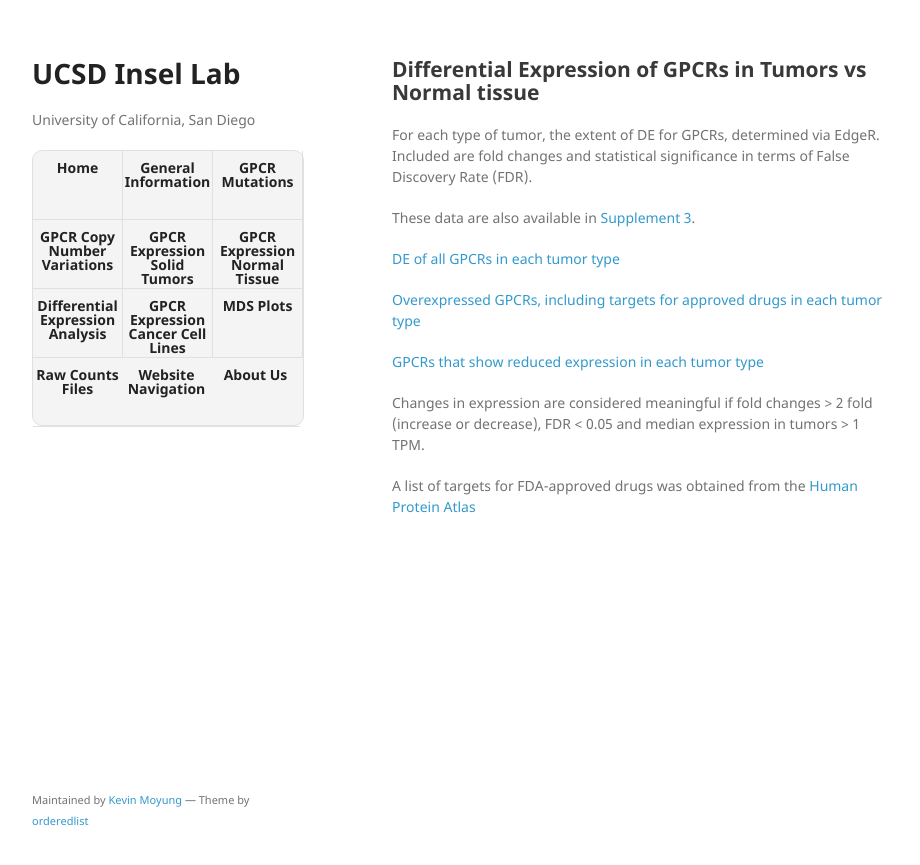
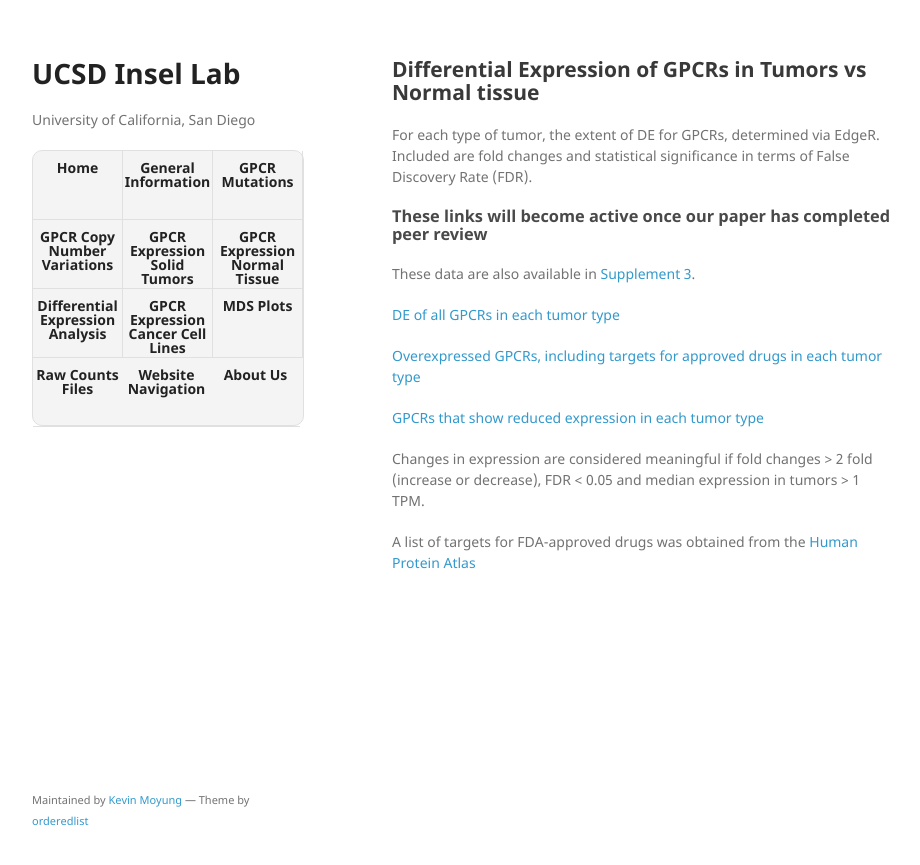
Before and after one commit to insellab/insellab.github.io, a Jekyll site: the page built from gpcr_DE.md, in a window 1280 px wide. Shown: the top 865 px of the page, without its empty margins (178-1098 px from the left). Built offline with Jekyll 4.4.1, drawn with Linux system fonts in a browser that asks for light colours; our own code applies the rules of GitHub Pages for plain Markdown files.

Commit message:
Update gpcr_DE.md

```diff
--- a/gpcr_DE.md
+++ b/gpcr_DE.md
@@ -5,6 +5,8 @@ layout: default
 ## Differential Expression of GPCRs in Tumors vs Normal tissue
 
 For each type of tumor, the extent of DE for GPCRs, determined via EdgeR. Included are fold changes and statistical significance in terms of False Discovery Rate (FDR).
+
+### These links will become active once our paper has completed peer review
 
 These data are also available in [Supplement 3]().
 
```
